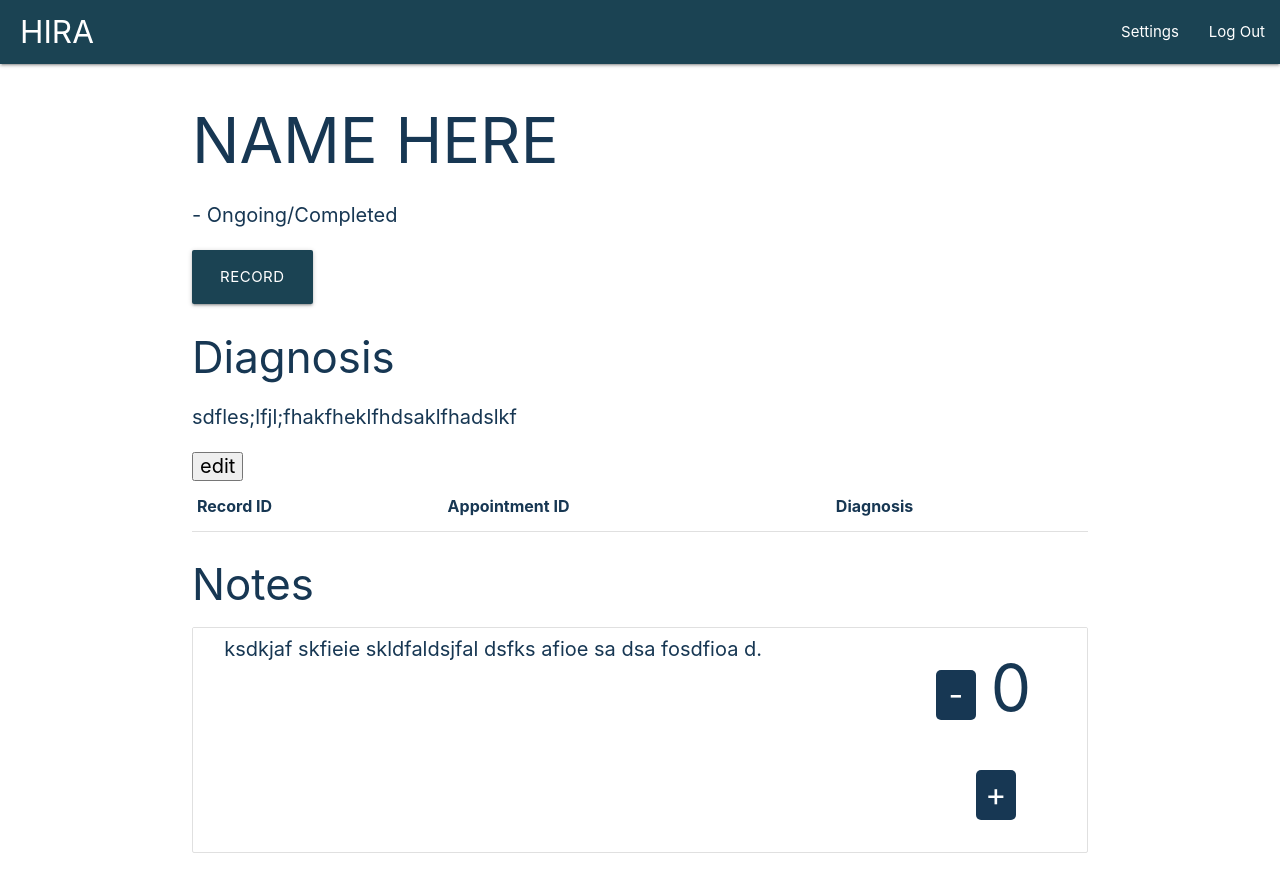
After one commit to Siskat/Hira, a Flask app: page /record_audio in a window 1280 px wide. The commit adds this page. Run offline with Flask 2, Linux system fonts and the light colour scheme; lists and menus that the app fills with data are empty; some libraries are stand-ins or nearby versions.

Commit message:
Prototype 2 Recording

```diff
--- a/backend/MainModule/views.py
+++ b/backend/MainModule/views.py
@@ -77,15 +77,15 @@ def media():
 def discharge():
     return render_template('discharge.html', sidebar=False)
 
-@app.route("/patient_history")
-def patient_history():
-    return render_template('patient_history.html', sidebar=False)
+@app.route("/record_audio")
+def redirect_to_record_audio():
+    return render_template('record_audio.html', sidebar=False)
 
 @app.route("/record_audio", methods=['POST'])
 def record_audio():
     #Setting up audio specifications
     sampling_frequency = 44100
-    duration = 5 #seconds
+    duration = 10 #seconds
     channels = 1 #mono audio
 
     #Setting up defaults as our specifications
@@ -119,9 +119,6 @@ def record_audio():
     #Instantiates a client
     client = speech.SpeechClient(credentials=credentials)
 
-    while (os.path.exists("recordings/output.wav") == False):
-        sleep(0.5)
-
     #Loads the audio into memory
     with io.open(file_name_wav, 'rb') as audio_file:
         content = audio_file.read()
@@ -136,7 +133,7 @@ def record_audio():
     for result in response.results:
         transcript = transcript + result.alternatives[0].transcript
 
-    print("Transcript")
-    print(transcript)
+    #print("Transcript")
+    #print(transcript)
 
-    return render_template('index.html', sidebar=False);
+    return render_template('/record_audio.html', sidebar=False, message=transcript);
--- a/backend/templates/index.html
+++ b/backend/templates/index.html
@@ -33,9 +33,7 @@
       <a href="{{url_for('patients_list')}}" class="waves-effect waves-light btn-large">Search Patients</a>
     </div>
     <div class="col s3">
-      <form action="record_audio" method="POST">
-        <button name="forwardBtn" type="submit" class="waves-effect waves-light btn-large">Forward</button>
-      </form>
+      <a href="{{url_for('record_audio')}}" class="waves-effect waves-light btn-large">Recordings</a>
     </div>
 </form>
 
--- /dev/null
+++ b/backend/templates/record_audio.html
@@ -0,0 +1,61 @@
+{% include "header.html" %}
+
+<div class="container">
+
+  <div class="row">
+    <h1>NAME HERE</h1> - Ongoing/Completed
+  </div>
+
+  <div class="col s3">
+    <form action="record_audio" method="post">
+      <button type="submit" class="waves-effect waves-light btn-large">Record</button>
+    </form>
+  </div>
+
+  <div class="row">
+    <h3>Diagnosis</h3>
+    <p>sdfles;lfjl;fhakfheklfhdsaklfhadslkf</p>
+    <p> {{ message }} </p>
+    <button type="button"> edit </button>
+    <!-- change this to a pop up form when edit button is pressed -->
+    <table class="diagnosis-table">
+      <thead>
+        <tr>
+          <th>Record ID</th>
+          <th>Appointment ID</th>
+          <th>Diagnosis</th>
+        </tr>
+      </thead>
+
+      <tbody>
+        {% for r in patientRecord %}
+        <tr>
+          <td>{{ r.record_id }}</td>
+          <td>{{ r.appointment_id}}</td>
+          <td>{{ r.diagnosis}}</td>
+          <td>
+            View
+          </td>
+        </tr>
+        {% endfor %}
+      </tbody>
+    </table>
+
+    <h3>Notes</h3>
+    <ul class="collection">
+      <!--for every record-->
+      <li class="collection-item">
+        <div class="col s10">
+          ksdkjaf skfieie skldfaldsjfal dsfks afioe sa dsa fosdfioa d.
+        </div>
+        <div class="col s2">
+          <div class="vote">
+            <p class="button" id="minus">-</p>
+            <p id="count">0</p>
+            <p class="button" id="plus">+</p>
+          </div>
+        </div>
+      </li>
+    </ul>
+  </div>
+</div>
```
Also changed, not shown: 1 other file.
